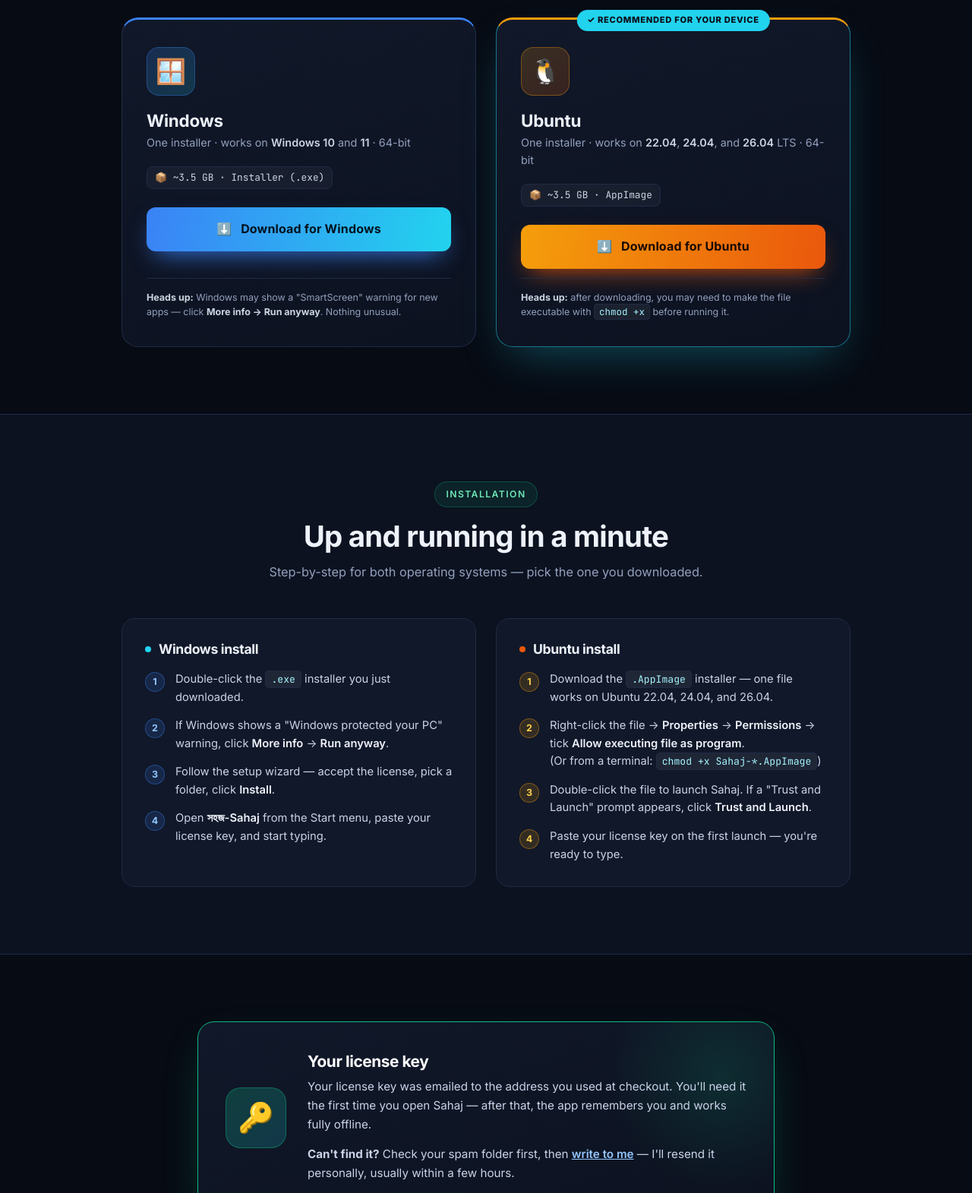
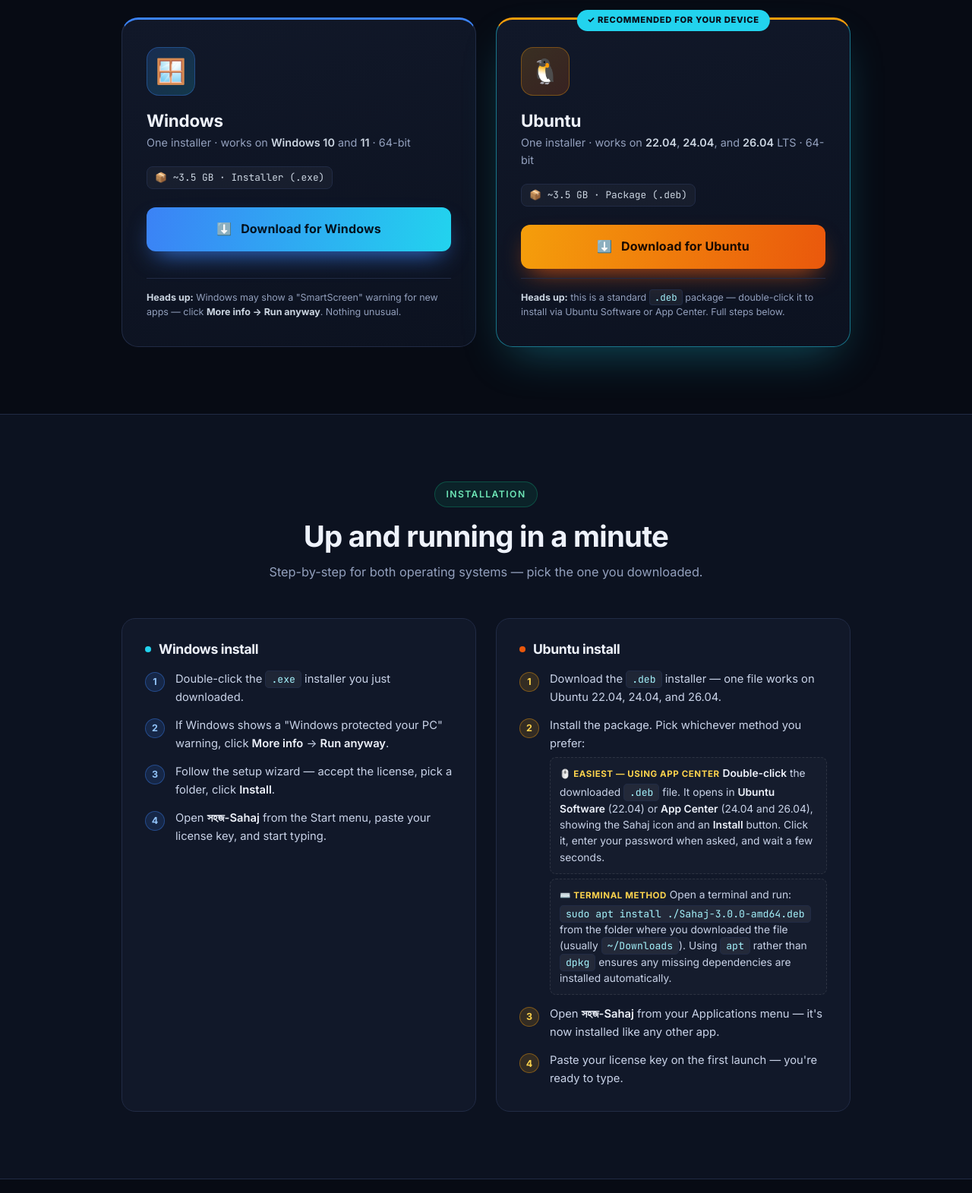
Before and after one commit to sahaj-ai/sahaj-ai.github.io, a plain HTML site: page download.html in a window 1280 px wide. Shown: the part 667-2238 px from the top of the page at 76% size. Drawn offline with Linux system fonts and the light colour scheme.

Commit message:
Add files via upload

```diff
--- a/download.html
+++ b/download.html
@@ -199,6 +199,15 @@
     border-radius:5px;padding:2px 7px;font-family:'JetBrains Mono',monospace;
     font-size:.82rem;color:#a5f3fc;
   }
+  .step-list .alternative{
+    display:block;margin-top:6px;padding:10px 12px;
+    background:rgba(255,255,255,.02);border:1px dashed rgba(255,255,255,.1);
+    border-radius:8px;font-size:.86rem;line-height:1.55;
+  }
+  .step-list .alt-label{
+    display:inline-block;font-size:.72rem;font-weight:700;
+    color:#fcd34d;letter-spacing:.05em;text-transform:uppercase;margin-bottom:4px;
+  }
 
   /* ---------- LICENSE REMINDER ---------- */
   section.license{
@@ -362,18 +371,17 @@
         <h3>Ubuntu</h3>
         <p class="dl-sub">One installer · works on <strong>22.04</strong>, <strong>24.04</strong>, and <strong>26.04</strong> LTS · 64-bit</p>
 
-        <div class="dl-size">📦 ~3.5 GB · AppImage</div>
+        <div class="dl-size">📦 ~3.5 GB · Package (.deb)</div>
 
         <!-- 🔽 REPLACE WITH YOUR ACTUAL UBUNTU DOWNLOAD LINK -->
-        <a href="https://github.com/YOUR_USERNAME/YOUR_REPO/releases/download/v1.1-x/Sahaj-Ubuntu.AppImage"
+        <a href="https://github.com/YOUR_USERNAME/YOUR_REPO/releases/download/v1.1-x/Sahaj-Ubuntu.deb"
            class="dl-btn dl-btn-ubuntu" download>
           ⬇️ &nbsp; Download for Ubuntu
         </a>
 
         <p class="dl-note">
-          <strong>Heads up:</strong> after downloading, you may need to make the file executable with
-          <code style="background:rgba(255,255,255,.06);border:1px solid var(--line);padding:1px 6px;border-radius:4px;font-family:'JetBrains Mono',monospace;font-size:.78rem;color:#a5f3fc">chmod +x</code>
-          before running it.
+          <strong>Heads up:</strong> this is a standard <code style="background:rgba(255,255,255,.06);border:1px solid var(--line);padding:1px 6px;border-radius:4px;font-family:'JetBrains Mono',monospace;font-size:.78rem;color:#a5f3fc">.deb</code>
+          package — double-click it to install via Ubuntu Software or App Center. Full steps below.
         </p>
       </div>
 
@@ -405,10 +413,28 @@
       <div class="steps-card ubuntu">
         <h3><span class="os-dot"></span> Ubuntu install</h3>
         <ol class="step-list">
-          <li><span class="num">1</span><div>Download the <code>.AppImage</code> installer — one file works on Ubuntu 22.04, 24.04, and 26.04.</div></li>
-          <li><span class="num">2</span><div>Right-click the file → <strong>Properties</strong> → <strong>Permissions</strong> → tick <strong>Allow executing file as program</strong>.<br/>
-            (Or from a terminal: <code>chmod +x Sahaj-*.AppImage</code>)</div></li>
-          <li><span class="num">3</span><div>Double-click the file to launch Sahaj. If a "Trust and Launch" prompt appears, click <strong>Trust and Launch</strong>.</div></li>
+          <li><span class="num">1</span><div>Download the <code>.deb</code> installer — one file works on Ubuntu 22.04, 24.04, and 26.04.</div></li>
+          <li><span class="num">2</span>
+            <div>
+              Install the package. Pick whichever method you prefer:
+              <span class="alternative">
+                <span class="alt-label">🖱️ Easiest — using App Center</span>
+                <strong>Double-click</strong> the downloaded <code>.deb</code> file. It opens in
+                <strong>Ubuntu Software</strong> (22.04) or <strong>App Center</strong> (24.04 and 26.04),
+                showing the Sahaj icon and an <strong>Install</strong> button. Click it, enter your
+                password when asked, and wait a few seconds.
+              </span>
+              <span class="alternative">
+                <span class="alt-label">⌨️ Terminal method</span>
+                Open a terminal and run:<br/>
+                <code>sudo apt install ./Sahaj-3.0.0-amd64.deb</code><br/>
+                from the folder where you downloaded the file (usually <code>~/Downloads</code>). Using
+                <code>apt</code> rather than <code>dpkg</code> ensures any missing dependencies are installed
+                automatically.
+              </span>
+            </div>
+          </li>
+          <li><span class="num">3</span><div>Open <strong>সহজ-Sahaj</strong> from your Applications menu — it's now installed like any other app.</div></li>
           <li><span class="num">4</span><div>Paste your license key on the first launch — you're ready to type.</div></li>
         </ol>
       </div>
```
